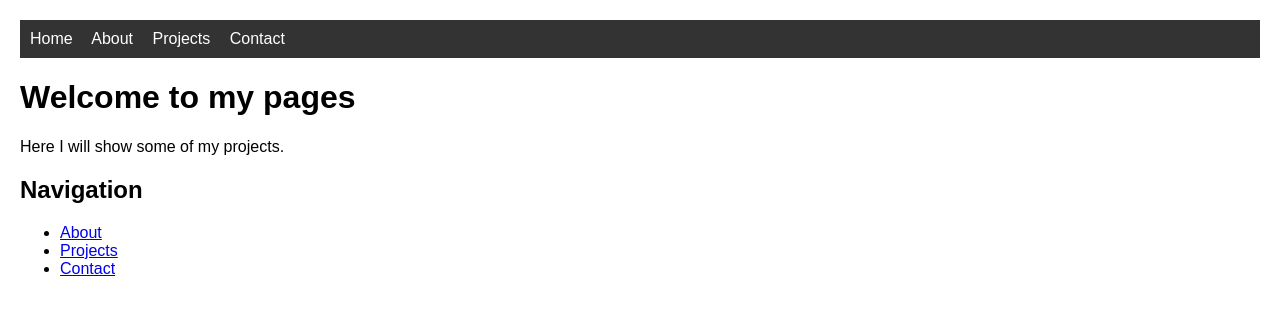
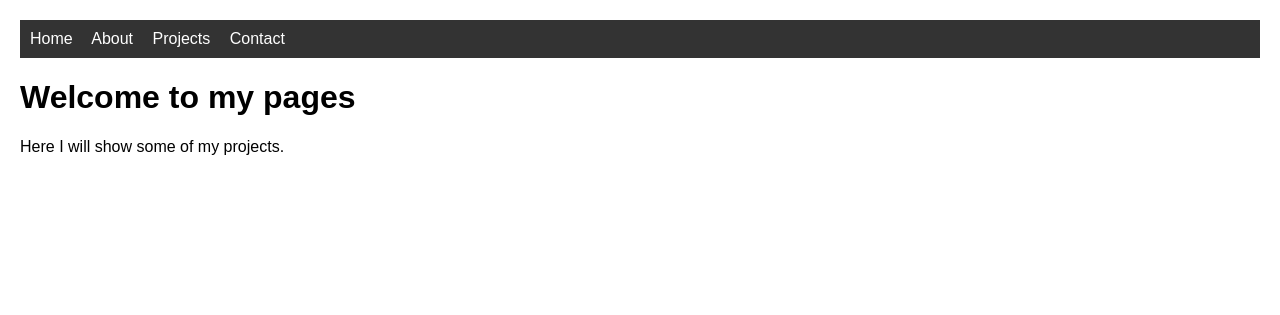
Before and after one commit to CaptainMeehan/studious-funicular, a Jekyll site: the page built from index.md, in a window 1280 px wide. Shown: the top 315 px of the page. Built offline with Jekyll 4.4.1, drawn with Linux system fonts in a browser that asks for light colours; our own code applies the rules of GitHub Pages for plain Markdown files.

```diff
--- a/index.md
+++ b/index.md
@@ -1,10 +1,6 @@
 ---
 title: Game Programming
+layout: default
 ---
 # Welcome to my pages
 Here I will show some of my projects.
-
-## Navigation
-- [About](about.md)
-- [Projects](projects.md)
-- [Contact](contact.md)
```
